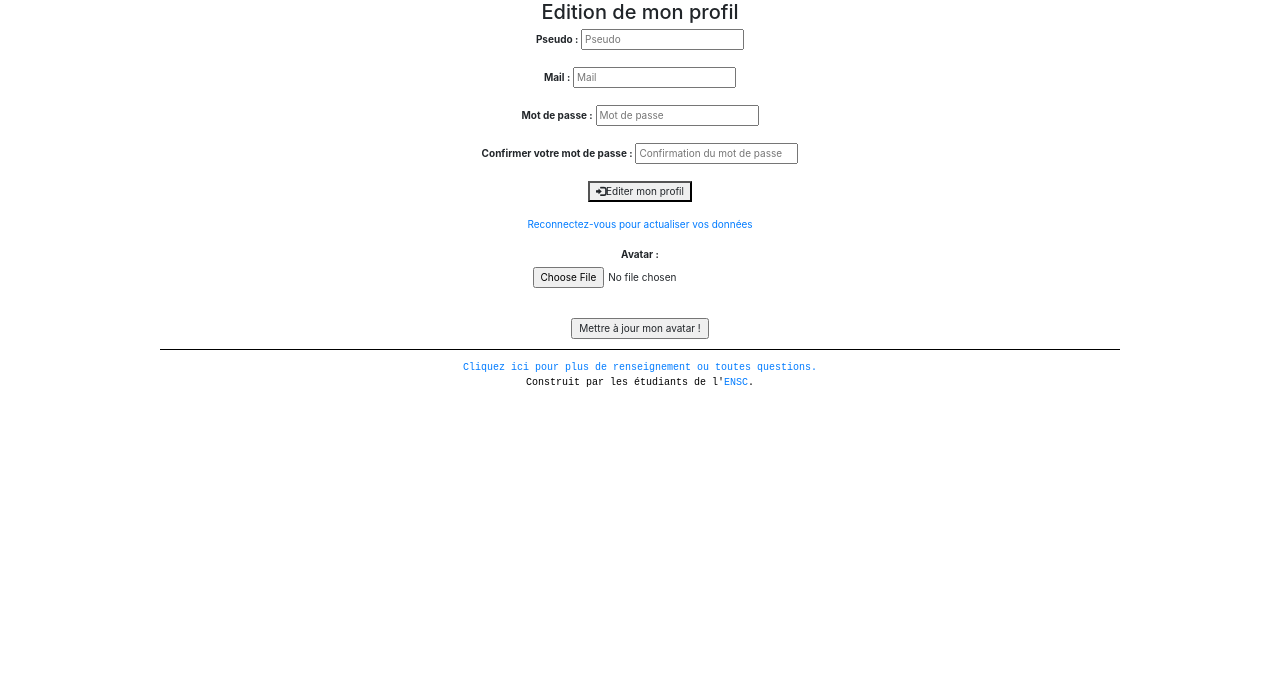
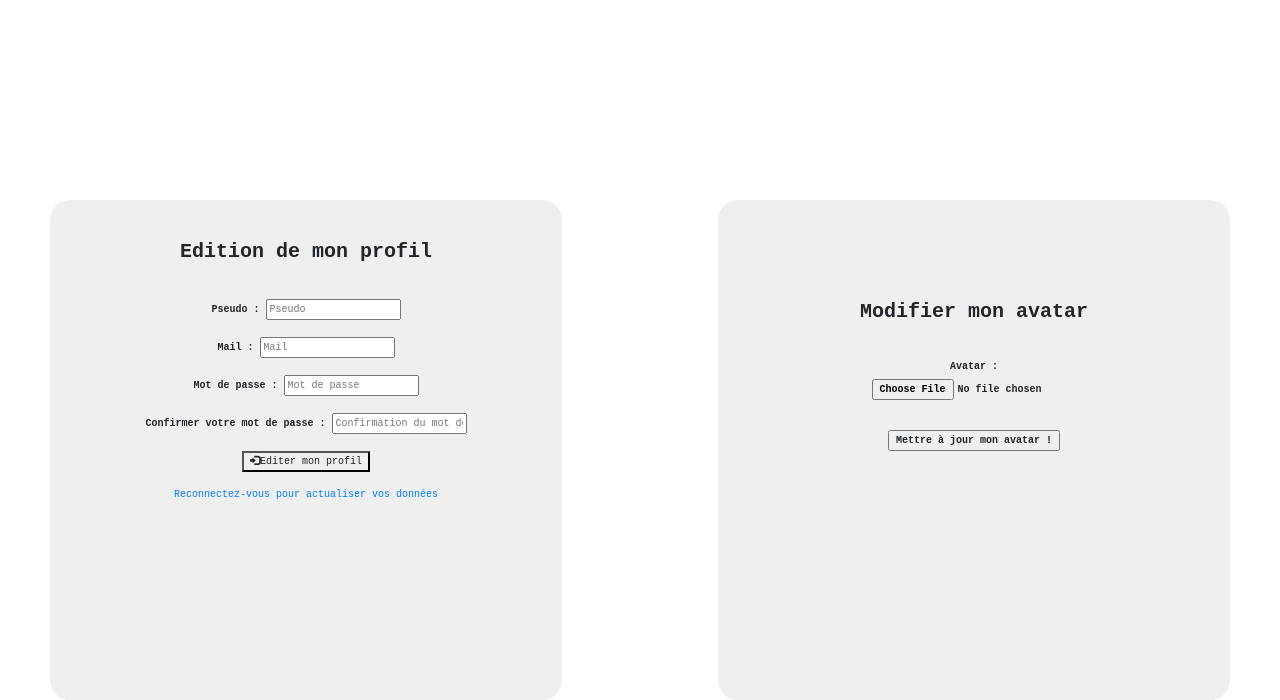
Before and after one commit to Elisevlck/myquizz, a PHP site: page /editerprofil.php in a window 1280 px wide. Shown: the part 100-800 px from the top of the page. Run offline with PHP 8.4, Linux system fonts and the light colour scheme; data comes from the database, SQL or seed files in the repository; some libraries are stand-ins or nearby versions.

Commit message:
13/04 minuit dub

```diff
--- a/css/style.css
+++ b/css/style.css
@@ -1,6 +1,8 @@
 
 
-.footer {
+.footer
+
+{
     border-top: 1px solid #ccc;
     padding-top: 10px;
     margin-bottom: 10px;
@@ -31,6 +33,7 @@ body
 
 header
 {
+	width:100%;
     font-family : Courier New;
     color:white;
     list-style:none;
@@ -257,7 +260,46 @@ footer
 
 	color:black;
     font-family:Courier New, Courier, monospace;
-    text-align:center;
+
 	margin-top: 60px;
     font-size:18px;
+	margin-left:500px;
+	text-align:center;
+
 }
+
+.edition
+{
+
+	font-family : Courier New;
+    align-items:center;
+    background: #EFEFEF;
+    width : 40%;
+    height: 500px;
+    margin-left :50px;
+    border-radius: 20px;
+    margin-top : 200px;
+	float:left;
+
+	padding-top:40px;
+
+
+}
+
+.editionavatar
+{
+	font-family : Courier New;
+	align-items:center;
+    background: #EFEFEF;
+    width : 40%;
+    height: 500px;
+    margin-right :50px;
+    border-radius: 20px;
+    margin-top : 200px;
+	float:right;
+
+	padding-top:100px;
+	padding-bottom:auto;
+
+
+}
--- a/editerprofil.php
+++ b/editerprofil.php
@@ -28,7 +28,6 @@ if(isset($_SESSION['login']))
 	$mailexist = $reqmail->rowCount();
 
 	if(isset($_POST['newpseudo']) AND !empty($_POST['newpseudo']) AND $_POST['newpseudo'] != $user['ut_nom'])
-
 	{
 		if($userexist == 1)
 		{
@@ -47,7 +46,6 @@ if(isset($_SESSION['login']))
 	}
 
 	if(isset($_POST['newmail']) AND !empty($_POST['newmail']) AND $_POST['newmail'] != $user['ut_mail'])
-
 	{
 
 						   if($mailexist == 1)
@@ -110,7 +108,6 @@ if(isset($_SESSION['login']))
 						'avatar' => $_SESSION['login'].".".$extensionUpload, //nom fichier
 						'ut_nom' => $_SESSION['login']));
 
-					redirect('profil.php');
 				}
 				else
 				{
@@ -131,10 +128,11 @@ if(isset($_SESSION['login']))
 } ?>
 
    <body>
-      <div align="center">
-         <h2>Edition de mon profil</h2>
+
 
             <form method="POST" action="" enctype="multipart/form-data">
+			<div class="edition" align="center">
+				<h2><strong>Edition de mon profil</strong></h2><br /><br />
                <label>Pseudo :</label>
 					<input type="text" name="newpseudo" placeholder="Pseudo"/><br /><br />
                <label>Mail :</label>
@@ -149,23 +147,29 @@ if(isset($_SESSION['login']))
 				<br/>
 				<a href="logout.php"> Reconnectez-vous pour actualiser vos données</a><br/><br/>
 
+
+		</div>
+
+		<div class="editionavatar" align="center">
+			<h2><strong>Modifier mon avatar<strong/></h2><br /><br />
 				<label>Avatar :</label>
 				<input type="file" name="avatar" /> <br/><br/>
 				<input type="submit" value="Mettre à jour mon avatar !" />
 
-          </form>
+		</div>
+		</form>
+	</body>
 
-      </div>
 
 <?php
-			include('includes/footer.php');
-			include('includes/scripts.php');
+
 
 			if(isset($msg))
 			{
 				echo '<font color="blue"; text-align:center;>'.$msg."</font>";
 			}
+
+			include('includes/scripts.php');
 ?>
 
-	</body>
 </html>
--- a/includes/header.php
+++ b/includes/header.php
@@ -51,11 +51,11 @@
 					if(!empty($_SESSION['avatar']))
 					{?>
 
-						<img src="membres/avatars/<?php echo $_SESSION['avatar']; ?>"  style="margin-left:10px;" width="100" />
+						<img src="membres/avatars/<?php echo $_SESSION['avatar']; ?>"  style="margin-left:10px; " width="100" />
 			<?php	}?>
 					<ul class="sous">
 							<li ><a class="link" href ="logout.php">Déconnexion</a></li>
-							<li ><a class="link" href ="hist.php">Historique/statistique</a></li>
+							<li ><a class="link" href ="histo.php">Historique/statistique</a></li>
 							<li ><a class="link" href ="profil.php">Mon profil</a></li>
 
 						</ul>
@@ -114,7 +114,7 @@
 
 			<ul class="sous">
 						<li ><a class="link" href ="logout.php">Déconnexion</a></li>
-						<li ><a class="link" href ="hist.php">Historique/statistique</a></li>
+						<li ><a class="link" href ="histo.php">Historique/statistique</a></li>
 						<li ><a class="link" href ="profil.php">Mon profil</a></li>
 
 					</ul>
--- a/login.php
+++ b/login.php
@@ -47,9 +47,6 @@
 						{
 							$_SESSION['role'] = $roleconnect;
 							$_SESSION['email'] = $resultat['ut_mail'];
-							// $resultat['lastlogin'] = time();
-							// $_SESSION['lastlogin'] = $resultat['lastlogin'];
-							$requete=getDb()->query("UPDATE utilisateur SET lastlogin='". time() ."' WHERE ut_nom='".$_SESSION['login']."' ");
 
 							redirect('profil.php');
 
@@ -61,8 +58,6 @@
 							$_SESSION['role'] = $roleconnect;
 							$_SESSION['email'] = $resultat['ut_mail'];
 							$resultat['lastlogin'] = time();
-							$_SESSION['lastlogin'] = $resultat['lastlogin'];
-							$requete=getDb()->query("UPDATE utilisateur SET lastlogin='". time() ."' WHERE ut_nom='".$_SESSION['login']."' ");
 
 							redirect('profil.php');
 
--- a/resultat.php
+++ b/resultat.php
@@ -53,7 +53,8 @@
 			$score=0;
 			$nbQues=0;
 
-			foreach ($questions as $question){
+			foreach ($questions as $question)
+			{
 
 				$nbQues++;
 				$point=0;
```
Also changed, not shown: histo.php (added, +136 -0 lines), profil.php (+24 -12 lines), images/profil.gif (added), membres/avatars/elise.jpg.
